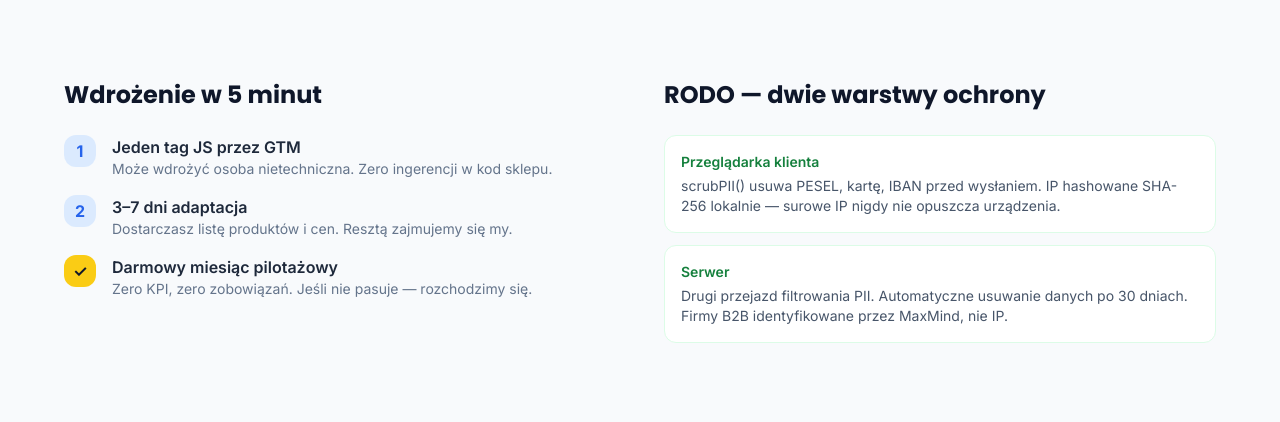
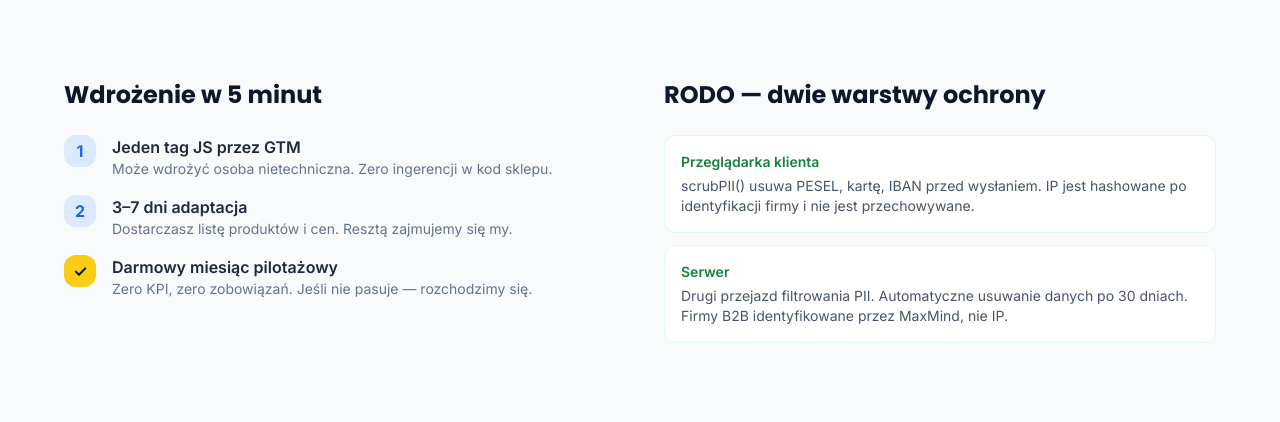
Before and after one commit to lukiikebukuro/forteca_finalna, a Flask app: page /ldi-readme in a window 1280 px wide. Shown: the part 2633-3055 px from the top of the page. Run offline with Flask 3, Linux system fonts and the light colour scheme; parts of the project's set-up code (start-up, migrations or seed data) failed here and were passed over; some libraries are stand-ins or nearby versions.

Commit message:
ldi_readme: poprawka opisu IP — hashowane po identyfikacji, nie przechowywane
Co-Authored-By: Claude Sonnet 4.6 <noreply@anthropic.com>

```diff
--- a/templates/ldi_readme.html
+++ b/templates/ldi_readme.html
@@ -321,7 +321,7 @@
                 <div class="space-y-3">
                     <div class="bg-white rounded-xl p-4 border border-green-100">
                         <div class="font-semibold text-green-700 text-sm mb-1">Przeglądarka klienta</div>
-                        <div class="text-slate-600 text-sm">scrubPII() usuwa PESEL, kartę, IBAN przed wysłaniem. IP hashowane SHA-256 lokalnie — surowe IP nigdy nie opuszcza urządzenia.</div>
+                        <div class="text-slate-600 text-sm">scrubPII() usuwa PESEL, kartę, IBAN przed wysłaniem. IP jest hashowane po identyfikacji firmy i nie jest przechowywane.</div>
                     </div>
                     <div class="bg-white rounded-xl p-4 border border-green-100">
                         <div class="font-semibold text-green-700 text-sm mb-1">Serwer</div>
```
